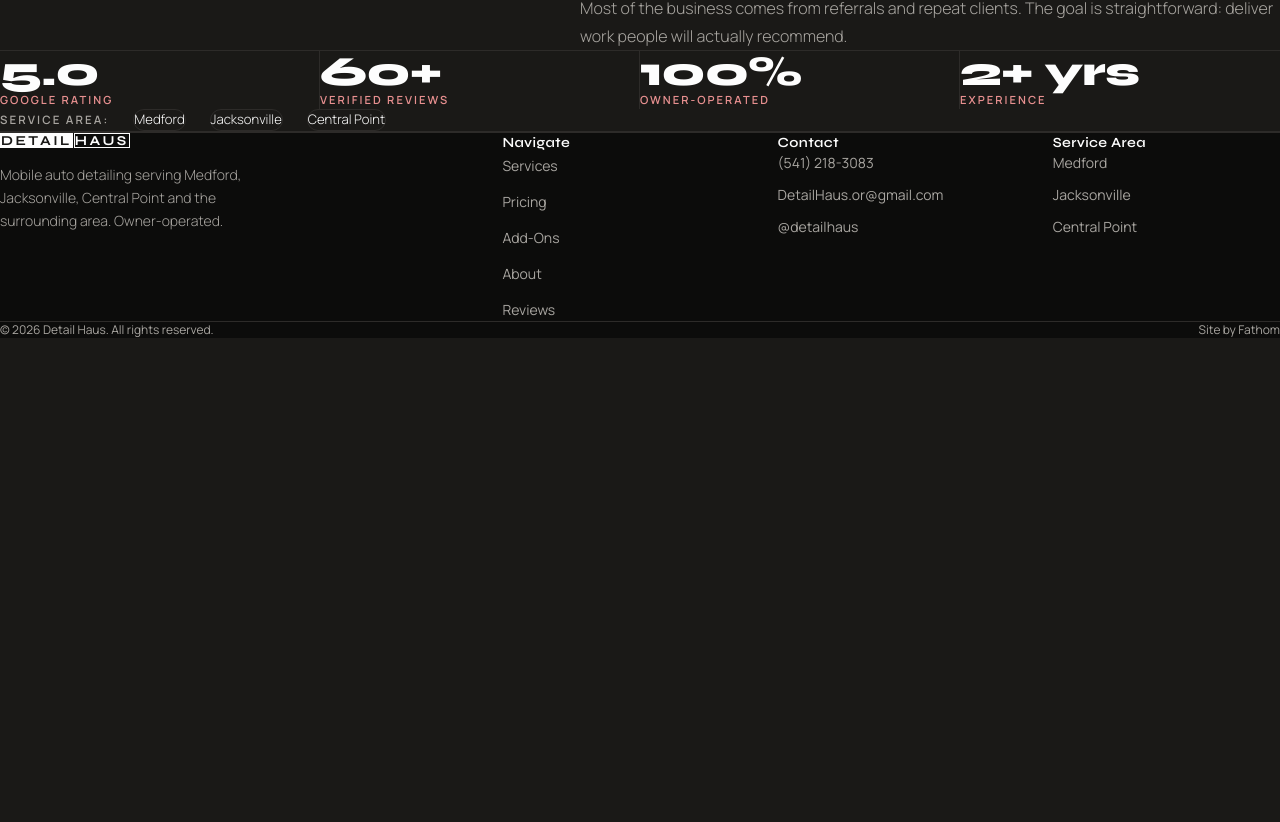
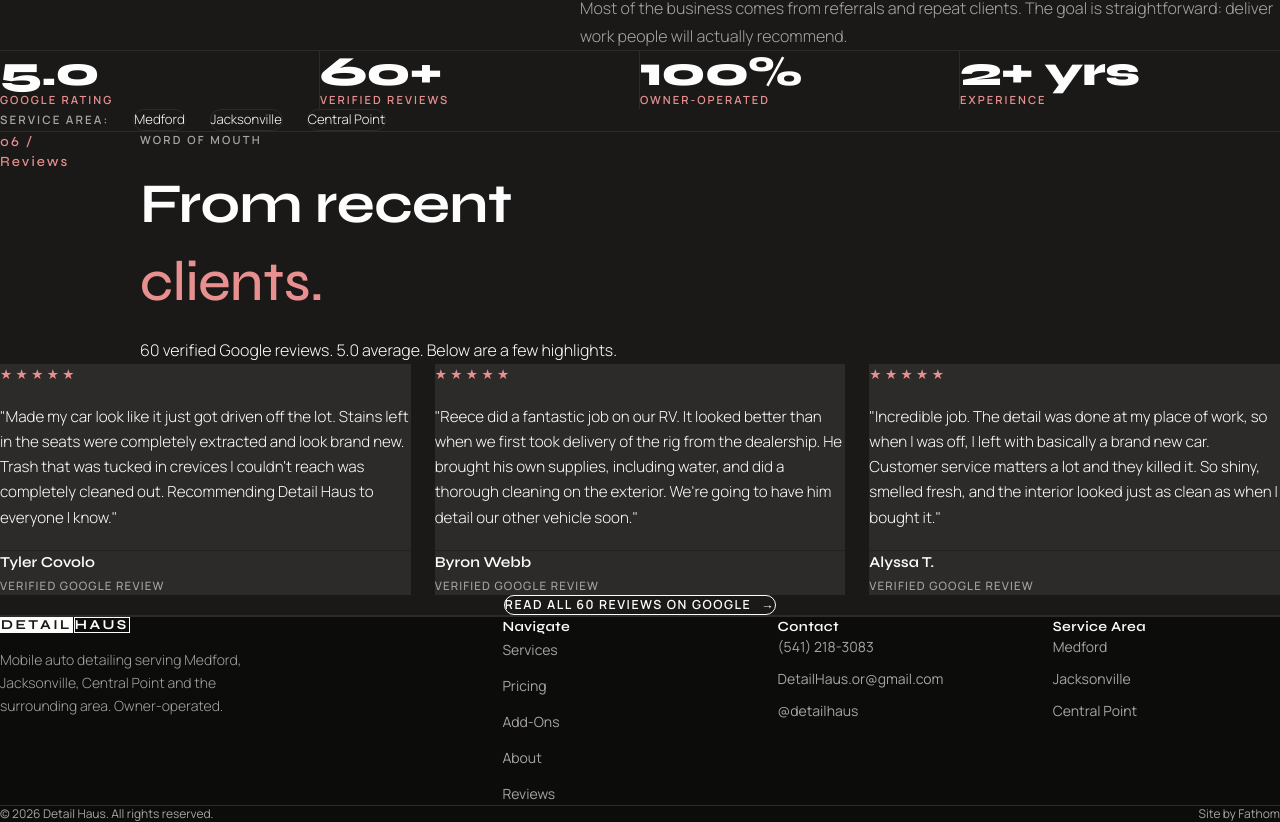
Before and after one commit to ryanwittmers/client-detail-haus, a Next.js app in the folder detail-haus-site/: page / in a window 1280 px wide. Shown: the part 3177-3999 px from the top of the page. Before the commit the page ends 3515 px from the top, so only its background shows below. Built offline with nearby package versions, Linux system fonts and the light colour scheme.

Commit message:
feat: add reviews section with updated review count

```diff
--- a/detail-haus-site/app/page.tsx
+++ b/detail-haus-site/app/page.tsx
@@ -5,6 +5,7 @@
 import { AddOns }   from '@/components/sections/AddOns'
 import { Process }  from '@/components/sections/Process'
 import { About }    from '@/components/sections/About'
+import { Reviews }  from '@/components/sections/Reviews'
 
 export default function Home() {
   return (
@@ -15,6 +16,7 @@
       <AddOns />
       <Process />
       <About />
+      <Reviews />
     </main>
   )
 }
--- /dev/null
+++ b/detail-haus-site/components/sections/Reviews.tsx
@@ -0,0 +1,45 @@
+// components/sections/Reviews.tsx
+import { SectionHead } from '@/components/ui/SectionHead'
+import { Reveal } from '@/components/ui/Reveal'
+import { Button } from '@/components/ui/Button'
+import { REVIEWS } from '@/data/reviews'
+import { SITE_CONFIG } from '@/data/config'
+
+export function Reviews() {
+  return (
+    <section id="reviews" className="pb-24 border-b border-charcoal bg-ink">
+      <div className="max-w-[1320px] mx-auto px-10">
+        <Reveal>
+          <SectionHead
+            index="06 / Reviews"
+            label="Word of Mouth"
+            title={<>From recent<br /><em>clients.</em></>}
+            description={`${SITE_CONFIG.reviewCount} verified Google reviews. ${SITE_CONFIG.reviewRating} average. Below are a few highlights.`}
+            light
+          />
+        </Reveal>
+        <Reveal>
+          <div className="grid grid-cols-1 md:grid-cols-3 gap-6">
+            {REVIEWS.map(review => (
+              <div key={review.name} className="bg-charcoal p-9 flex flex-col gap-5 hover:bg-[#2d2b29] transition-colors">
+                <div className="text-[var(--accent-light)] text-[0.85rem] tracking-[0.25em]">★★★★★</div>
+                <p className="text-[0.95rem] leading-[1.65] text-white font-light flex-1">{review.quote}</p>
+                <div className="flex flex-col gap-1 pt-4 border-t border-black/30 mt-auto">
+                  <div className="font-display font-semibold text-[0.95rem] text-white">{review.name}</div>
+                  <div className="text-[0.72rem] tracking-[0.1em] uppercase text-stone font-medium">{review.source}</div>
+                </div>
+              </div>
+            ))}
+          </div>
+        </Reveal>
+        <Reveal>
+          <div className="mt-10 flex justify-center">
+            <Button href={SITE_CONFIG.googleReviewUrl} variant="secondary" light arrow>
+              Read all {SITE_CONFIG.reviewCount} reviews on Google
+            </Button>
+          </div>
+        </Reveal>
+      </div>
+    </section>
+  )
+}
```
